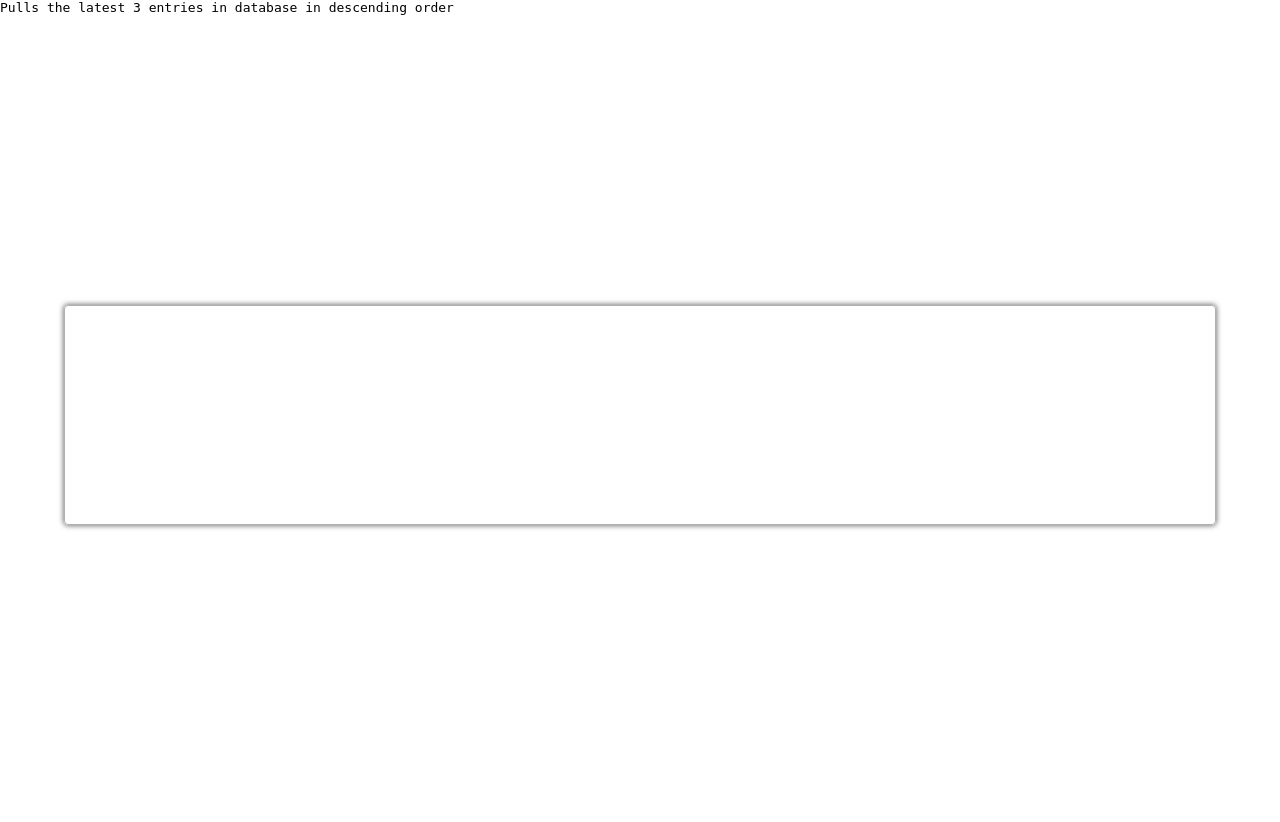
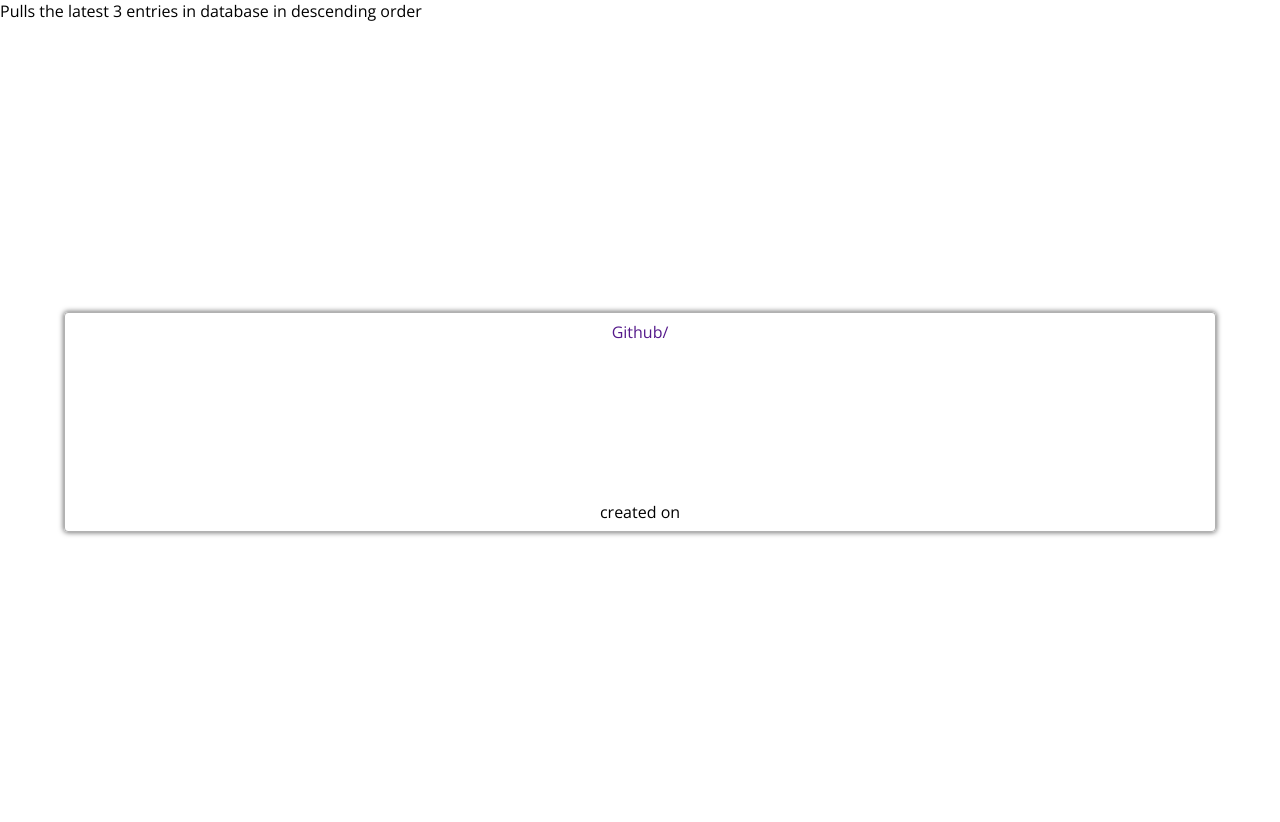
Before and after one commit to xDarkyne/php-webtest, a PHP site: page / in a window 1280 px wide. Before the commit the page ends 529 px from the top, so only its background shows below. Run offline with PHP 8.4, Linux system fonts and the light colour scheme; tables that the repository leaves empty or names only in its code hold one stand-in row (values such as "Sample post"); data that the repository does not hold is empty; a stand-in replaces the project's code that opens the database connection.

Commit message:
Extended flex-item & added navigation.php

```diff
--- /dev/null
+++ b/components/navigation/navigation.css
@@ -0,0 +1,3 @@
+/*
+
+*/
--- /dev/null
+++ b/components/navigation/navigation.php
@@ -0,0 +1,13 @@
+<!DOCTYPE html>
+<html lang="en">
+    <head>
+        <meta charset="UTF-8">
+        <meta name="viewport" content="width=device-width, initial-scale=1.0">
+        <link rel="stylesheet" href="./css/main.css">
+        <link rel="stylesheet" href="./components/navigation/navigation.css">
+    </head>
+
+    <body>
+
+    </body>
+</html>
--- a/css/main.css
+++ b/css/main.css
@@ -1,10 +1,12 @@
+@import url('https://fonts.googleapis.com/css2?family=Open+Sans:ital,wght@0,300;0,400;0,600;0,700;1,400&display=swap');
+
 /* CSS RESET */
 * {
     padding: 0;
     margin: 0;
 
     font-size: 1em;
-    font-family: monospace;
+    font-family: 'Open Sans', sans-serif;
 
     box-sizing: border-box;
 
@@ -42,15 +44,19 @@ html {
     width: 90%;
     height: 220px;
     box-shadow: 0 0 5px 1px rgba(0, 0, 0, .5);
-    margin: 10px 0;
+    margin-bottom: 15px;
     padding: 8px;
+
+    display: flex;
+    flex-direction: column;
+    align-items: center;
 
     border-radius: 4px;
     border: 1px solid rgba(100, 100, 100, .5);
 }
-.flex-item:first-child {
-    margin-top: 0;
-}
 .flex-item:last-child {
     margin-bottom: 0;
 }
+.flex-bottom {
+    margin-top: auto;
+}
--- a/index.php
+++ b/index.php
@@ -8,7 +8,6 @@
         <meta charset="UTF-8">
         <meta name="viewport" content="width=device-width, initial-scale=1.0">
         <title>Darkyne | Home</title>
-        <link rel="stylesheet" href="./css/main.css">
     </head>
 
     <body>
@@ -23,11 +22,14 @@
                     while($row = mysqli_fetch_assoc($result)) {
                         echo "<li class='flex-item'>";
                         echo "<h2>" . $row['ProjectName'] . "</h2>";
-                        echo "<p>" . $row['CreatedOn'] . "</p>";
+                        echo "<a target='_blank' href='" . $row['ProjectURL'] . "'>Github/" . $row['ProjectName'] . "</a>";
+                        echo "<p class='flex-bottom'>" . "created on " . $row['CreatedOn'] . "</p>";
                         echo "</li>";
                     }
                 }
             ?>
         </ul>
+
+        <?php include_once './components/navigation/navigation.php' ?>
     </body>
 </html>
```
